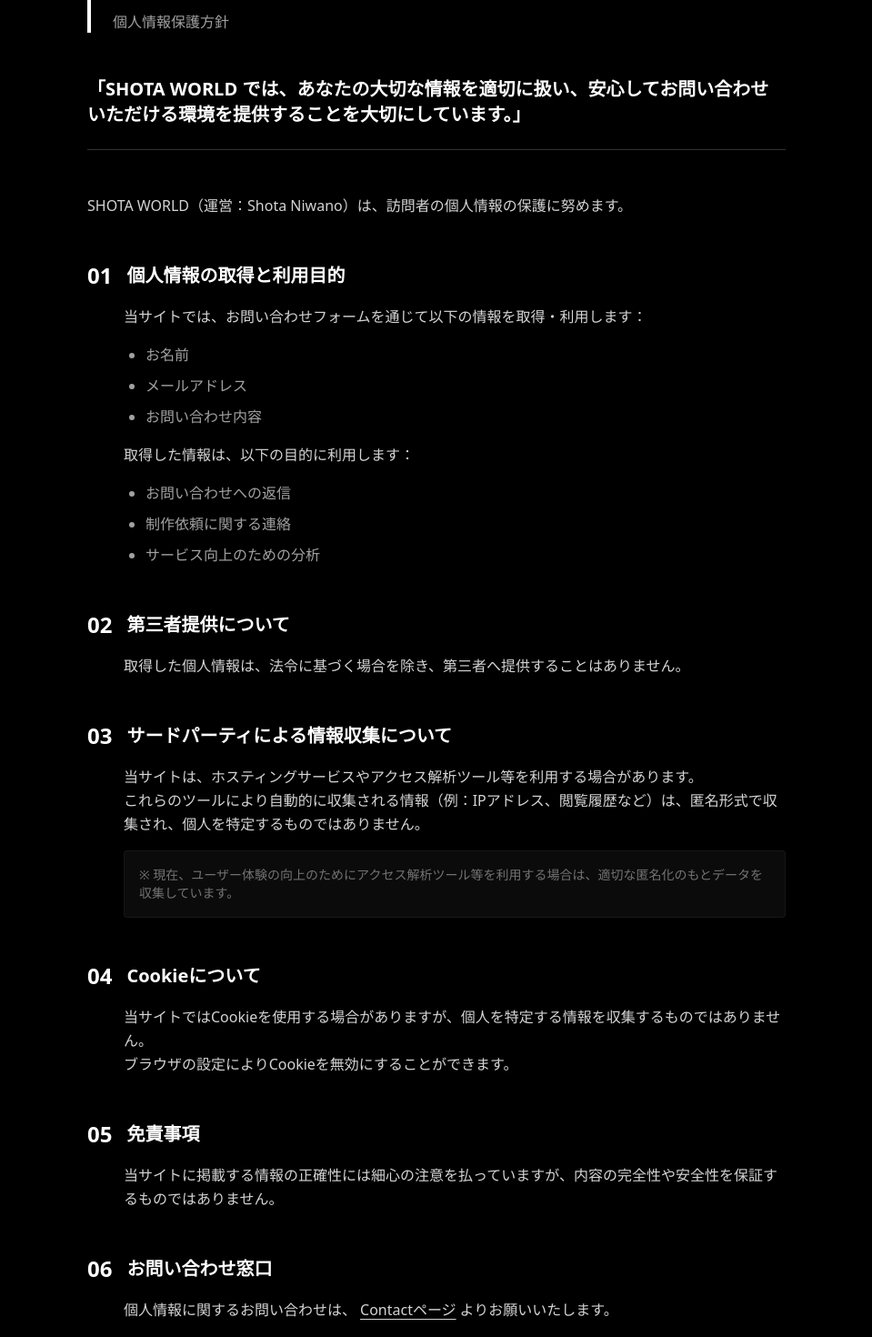
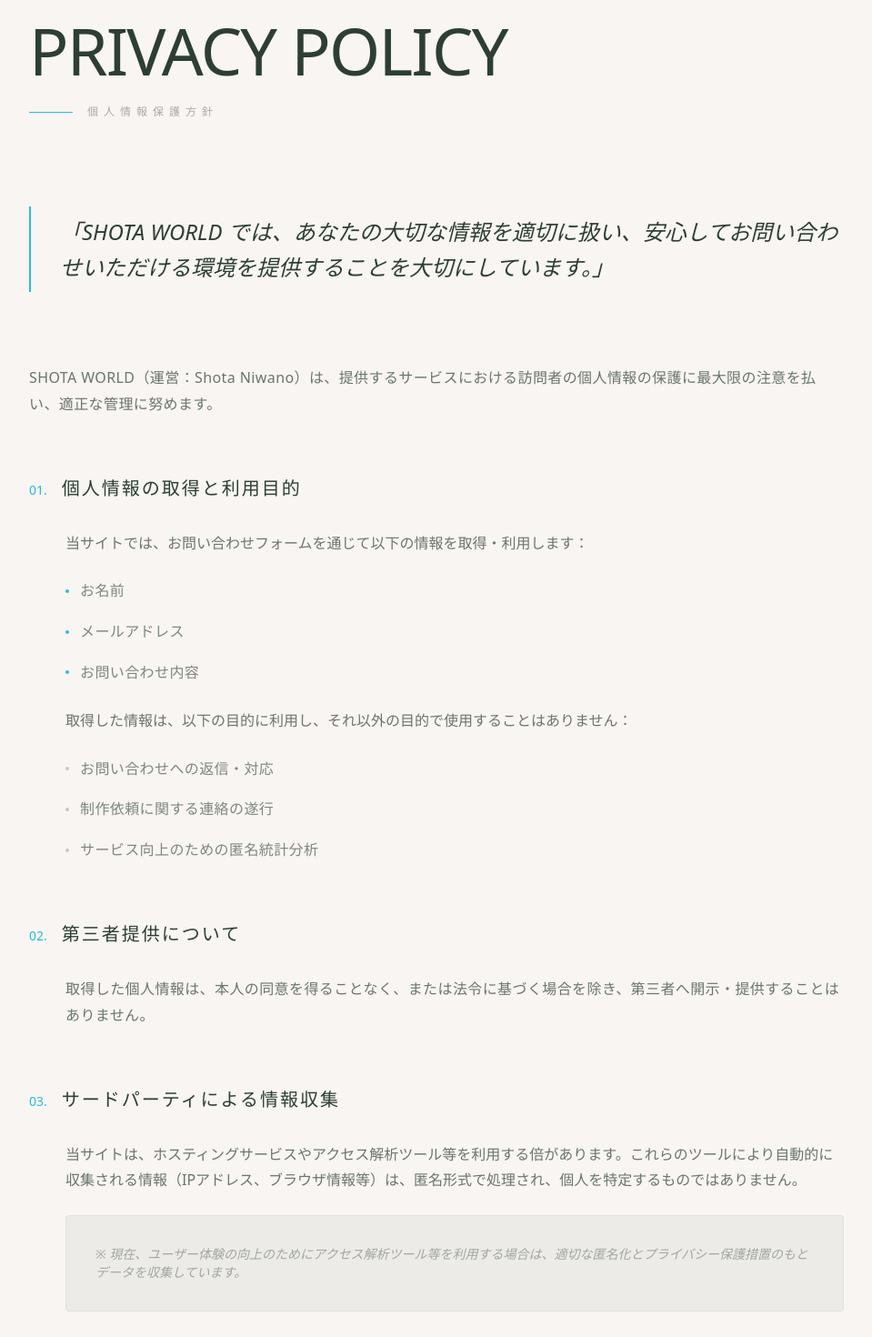
Before and after one commit to waniwanipanich463/shota-world, a Next.js app: page /privacy in a window 1280 px wide. Shown: the part 240-1710 px from the top of the page at 91% size, without its empty margins (160-1119 px from the left). Built offline with nearby package versions, Linux system fonts and the light colour scheme.

Commit message:
Redesign Privacy Policy page to match site's tropical escape theme with GSAP animation

```diff
--- a/src/app/privacy/page.tsx
+++ b/src/app/privacy/page.tsx
@@ -1,121 +1,151 @@
+"use client";
+
+import { useEffect, useRef } from "react";
 import Link from "next/link";
 import { ArrowLeft } from "lucide-react";
-
-export const metadata = {
-    title: "Privacy Policy | SHOTA WORLD",
-    description: "SHOTA WORLD（運営：Shota Niwano）の個人情報保護方針",
-};
+import { gsap } from "gsap";
 
 export default function PrivacyPolicy() {
+    const mainRef = useRef<HTMLDivElement>(null);
+    const contentRef = useRef<HTMLDivElement>(null);
+
+    useEffect(() => {
+        const tl = gsap.timeline();
+
+        tl.fromTo(
+            mainRef.current,
+            { opacity: 0 },
+            { opacity: 1, duration: 1.5, ease: "power2.out" }
+        ).fromTo(
+            contentRef.current,
+            { y: 30, opacity: 0 },
+            { y: 0, opacity: 1, duration: 1.2, ease: "power3.out" },
+            "-=1.0"
+        );
+    }, []);
+
     return (
-        <main className="min-h-screen bg-black text-white pt-32 pb-20 px-4 md:px-8">
-            <div className="max-w-3xl mx-auto">
+        <main ref={mainRef} className="min-h-screen bg-background text-foreground pt-40 pb-32 px-6 md:px-12 selection:bg-turquoise/20">
+            <div ref={contentRef} className="max-w-4xl mx-auto">
                 <Link
                     href="/"
-                    className="inline-flex items-center gap-2 text-neutral-400 hover:text-[var(--neon-lime)] transition-colors mb-12 font-sans tracking-widest text-sm"
+                    className="inline-flex items-center gap-3 text-foreground/40 hover:text-turquoise transition-all mb-20 font-sans tracking-[0.4em] text-[10px] md:text-xs group"
                 >
-                    <ArrowLeft size={16} />
+                    <ArrowLeft size={14} className="group-hover:-translate-x-1 transition-transform" />
                     BACK TO HOME
                 </Link>
 
-                <h1 className="text-3xl md:text-5xl font-display font-bold mb-12 tracking-widest border-l-4 border-[var(--neon-lime)] pl-6">
+                <div className="mb-24">
+                    <h1 className="text-4xl md:text-7xl font-display font-medium mb-6 tracking-tight">
                         PRIVACY POLICY
-                    <span className="block text-sm md:text-base font-sans font-normal text-neutral-400 mt-2 tracking-normal">
+                    </h1>
+                    <div className="flex items-center gap-4">
+                        <div className="w-12 h-[1px] bg-turquoise"></div>
+                        <span className="text-xs uppercase tracking-[0.5em] text-foreground/40 font-sans">
                             個人情報保護方針
                         </span>
-                </h1>
+                    </div>
+                </div>
 
-                <div className="space-y-12 font-sans leading-relaxed text-neutral-300">
-                    <p className="text-lg md:text-xl font-bold text-white border-b border-white/20 pb-6">
+                <div className="space-y-20 font-sans leading-[1.8] text-foreground/70 text-sm md:text-base">
+                    <p className="text-xl md:text-2xl font-display font-medium text-foreground leading-relaxed italic border-l-2 border-turquoise pl-8 py-2">
                         「SHOTA WORLD では、あなたの大切な情報を適切に扱い、安心してお問い合わせいただける環境を提供することを大切にしています。」
                     </p>
 
-                    <p>
-                        SHOTA WORLD（運営：Shota Niwano）は、訪問者の個人情報の保護に努めます。
+                    <div className="space-y-16">
+                        <p className="tracking-wide">
+                            SHOTA WORLD（運営：Shota Niwano）は、提供するサービスにおける訪問者の個人情報の保護に最大限の注意を払い、適正な管理に努めます。
                         </p>
 
-                    <section className="space-y-4">
-                        <h2 className="text-xl font-bold text-white flex items-center gap-4">
-                            <span className="text-[var(--neon-lime)] font-display text-2xl">01</span>
+                        <section className="space-y-8">
+                            <h2 className="text-xl font-display font-medium text-foreground tracking-widest flex items-baseline gap-4">
+                                <span className="text-turquoise text-sm font-sans tracking-normal">01.</span>
                                 個人情報の取得と利用目的
                             </h2>
-                        <div className="pl-10 space-y-4">
+                            <div className="pl-10 space-y-6">
                                 <p>当サイトでは、お問い合わせフォームを通じて以下の情報を取得・利用します：</p>
-                            <ul className="list-disc pl-6 space-y-2 text-neutral-400">
-                                <li>お名前</li>
-                                <li>メールアドレス</li>
-                                <li>お問い合わせ内容</li>
+                                <ul className="space-y-4 text-foreground/60 tracking-wide list-none">
+                                    <li className="flex items-center gap-3"><div className="w-1 h-1 bg-turquoise rounded-full"></div>お名前</li>
+                                    <li className="flex items-center gap-3"><div className="w-1 h-1 bg-turquoise rounded-full"></div>メールアドレス</li>
+                                    <li className="flex items-center gap-3"><div className="w-1 h-1 bg-turquoise rounded-full"></div>お問い合わせ内容</li>
                                 </ul>
-                            <p>取得した情報は、以下の目的に利用します：</p>
-                            <ul className="list-disc pl-6 space-y-2 text-neutral-400">
-                                <li>お問い合わせへの返信</li>
-                                <li>制作依頼に関する連絡</li>
-                                <li>サービス向上のための分析</li>
+                                <p>取得した情報は、以下の目的に利用し、それ以外の目的で使用することはありません：</p>
+                                <ul className="space-y-4 text-foreground/60 tracking-wide list-none">
+                                    <li className="flex items-center gap-3"><div className="w-1 h-1 bg-lush-green/30 rounded-full"></div>お問い合わせへの返信・対応</li>
+                                    <li className="flex items-center gap-3"><div className="w-1 h-1 bg-lush-green/30 rounded-full"></div>制作依頼に関する連絡の遂行</li>
+                                    <li className="flex items-center gap-3"><div className="w-1 h-1 bg-lush-green/30 rounded-full"></div>サービス向上のための匿名統計分析</li>
                                 </ul>
                             </div>
                         </section>
 
-                    <section className="space-y-4">
-                        <h2 className="text-xl font-bold text-white flex items-center gap-4">
-                            <span className="text-[var(--neon-lime)] font-display text-2xl">02</span>
+                        <section className="space-y-8">
+                            <h2 className="text-xl font-display font-medium text-foreground tracking-widest flex items-baseline gap-4">
+                                <span className="text-turquoise text-sm font-sans tracking-normal">02.</span>
                                 第三者提供について
                             </h2>
-                        <p className="pl-10">
-                            取得した個人情報は、法令に基づく場合を除き、第三者へ提供することはありません。
+                            <p className="pl-10 tracking-wide">
+                                取得した個人情報は、本人の同意を得ることなく、または法令に基づく場合を除き、第三者へ開示・提供することはありません。
                             </p>
                         </section>
 
-                    <section className="space-y-4">
-                        <h2 className="text-xl font-bold text-white flex items-center gap-4">
-                            <span className="text-[var(--neon-lime)] font-display text-2xl">03</span>
-                            サードパーティによる情報収集について
+                        <section className="space-y-8">
+                            <h2 className="text-xl font-display font-medium text-foreground tracking-widest flex items-baseline gap-4">
+                                <span className="text-turquoise text-sm font-sans tracking-normal">03.</span>
+                                サードパーティによる情報収集
                             </h2>
-                        <div className="pl-10 space-y-4">
+                            <div className="pl-10 space-y-6">
                                 <p>
-                                当サイトは、ホスティングサービスやアクセス解析ツール等を利用する場合があります。<br />
-                                これらのツールにより自動的に収集される情報（例：IPアドレス、閲覧履歴など）は、匿名形式で収集され、個人を特定するものではありません。
+                                    当サイトは、ホスティングサービスやアクセス解析ツール等を利用する倍があります。これらのツールにより自動的に収集される情報（IPアドレス、ブラウザ情報等）は、匿名形式で処理され、個人を特定するものではありません。
                                 </p>
-                            <p className="text-sm text-neutral-500 bg-neutral-900/50 p-4 rounded border border-white/5">
-                                ※ 現在、ユーザー体験の向上のためにアクセス解析ツール等を利用する場合は、適切な匿名化のもとデータを収集しています。
+                                <div className="bg-foreground/5 p-8 border border-foreground/5 rounded-sm">
+                                    <p className="text-xs md:text-sm text-foreground/40 italic">
+                                        ※ 現在、ユーザー体験の向上のためにアクセス解析ツール等を利用する場合は、適切な匿名化とプライバシー保護措置のもとデータを収集しています。
                                     </p>
+                                </div>
                             </div>
                         </section>
 
-                    <section className="space-y-4">
-                        <h2 className="text-xl font-bold text-white flex items-center gap-4">
-                            <span className="text-[var(--neon-lime)] font-display text-2xl">04</span>
+                        <section className="space-y-8">
+                            <h2 className="text-xl font-display font-medium text-foreground tracking-widest flex items-baseline gap-4">
+                                <span className="text-turquoise text-sm font-sans tracking-normal">04.</span>
                                 Cookieについて
                             </h2>
-                        <p className="pl-10">
-                            当サイトではCookieを使用する場合がありますが、個人を特定する情報を収集するものではありません。<br />
-                            ブラウザの設定によりCookieを無効にすることができます。
+                            <p className="pl-10 tracking-wide">
+                                当サイトではユーザー体験の最適化のためにCookieを使用する場合がありますが、個人を特定する情報を収集するものではありません。ブラウザの設定によりCookieを無効化することが可能です。
                             </p>
                         </section>
 
-                    <section className="space-y-4">
-                        <h2 className="text-xl font-bold text-white flex items-center gap-4">
-                            <span className="text-[var(--neon-lime)] font-display text-2xl">05</span>
+                        <section className="space-y-8">
+                            <h2 className="text-xl font-display font-medium text-foreground tracking-widest flex items-baseline gap-4">
+                                <span className="text-turquoise text-sm font-sans tracking-normal">05.</span>
                                 免責事項
                             </h2>
-                        <p className="pl-10">
-                            当サイトに掲載する情報の正確性には細心の注意を払っていますが、内容の完全性や安全性を保証するものではありません。
+                            <p className="pl-10 tracking-wide">
+                                当サイトに掲載する情報の正確性については万全を期していますが、利用者が当サイトの情報を用いて行う一切の行為について、何ら責任を負うものではありません。
                             </p>
                         </section>
 
-                    <section className="space-y-4">
-                        <h2 className="text-xl font-bold text-white flex items-center gap-4">
-                            <span className="text-[var(--neon-lime)] font-display text-2xl">06</span>
+                        <section className="space-y-8">
+                            <h2 className="text-xl font-display font-medium text-foreground tracking-widest flex items-baseline gap-4">
+                                <span className="text-turquoise text-sm font-sans tracking-normal">06.</span>
                                 お問い合わせ窓口
                             </h2>
-                        <p className="pl-10">
-                            個人情報に関するお問い合わせは、
-                            <Link href="/#contact" className="text-[var(--neon-lime)] hover:text-white transition-colors underline underline-offset-4 mx-1">
-                                Contactページ
+                            <p className="pl-10 tracking-wide">
+                                個人情報に関するお問い合わせや修正のご依頼は、
+                                <Link href="/#contact" className="text-turquoise hover:text-foreground transition-colors border-b border-turquoise/30 mx-1 pb-0.5">
+                                    Contactフォーム
                                 </Link>
                                 よりお願いいたします。
                             </p>
                         </section>
                     </div>
+
+                    <div className="pt-32 border-t border-foreground/5 text-center">
+                        <p className="text-[10px] tracking-[0.5em] text-foreground/20 uppercase">
+                            © 2026 SHOTA WORLD | TROPICAL ESCAPE
+                        </p>
+                    </div>
+                </div>
             </div>
         </main>
     );
```
Lines whose indentation alone changed are shown as unchanged.
